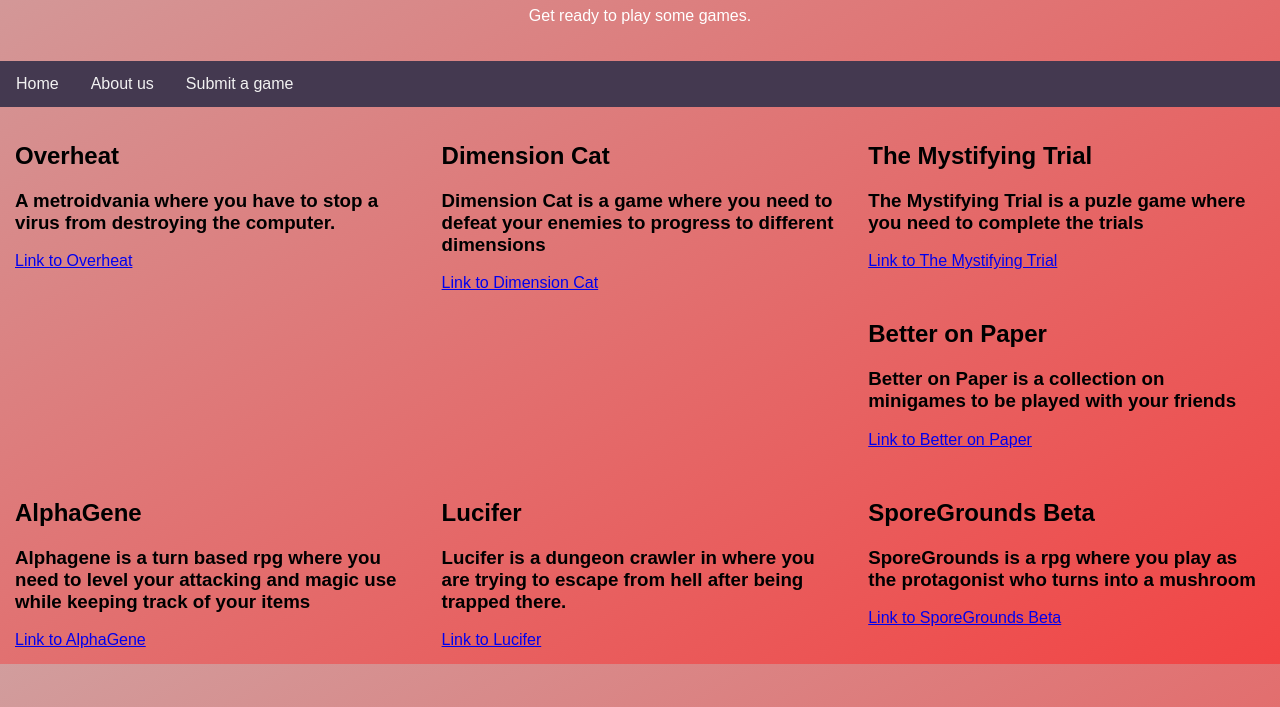
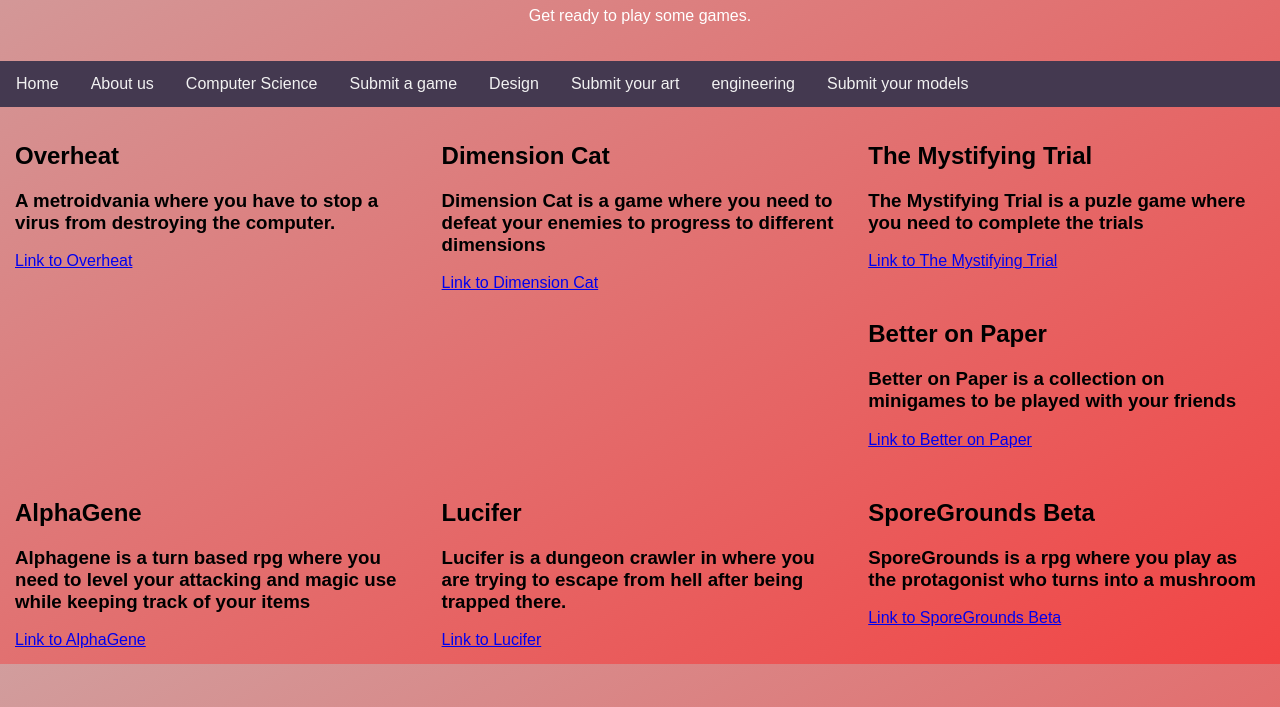
Before and after one commit to quantum-insanity/Ylp-finder, a plain HTML site: page index.html in a window 1280 px wide. Shown: the part 93-800 px from the top of the page. Drawn offline with nearby package versions, Linux system fonts and the light colour scheme; files that its build step writes are made by us from their sources; files whose address does not match are found by name.

Commit message:
for the love of god if this does not work i am throwing myself off a roof

```diff
--- a/index.html
+++ b/index.html
@@ -14,7 +14,12 @@
     <div id="topnav">
       <a href="#">Home</a>
       <a href="#">About us</a>
+      <a href="#">Computer Science</a>
       <a href="https://docs.google.com/forms/d/e/1FAIpQLScE_J1YkYh5c_wajIEarqSln1L3j2faoRpCfmsmhLtWh6nNUw/viewform?usp=sf_link">Submit a game</a>
+      <a href="#">Design</a>
+      <a href="#">Submit your art</a>
+      <a href="#">engineering</a>
+      <a href="#">Submit your models</a>
     </div>
     <div id="row">
 
```
Also changed, not shown: games.json (renamed from Docs/games.json), index.css (renamed from Docs/index.css), index.js (renamed from Docs/index.js), 4 other files.
